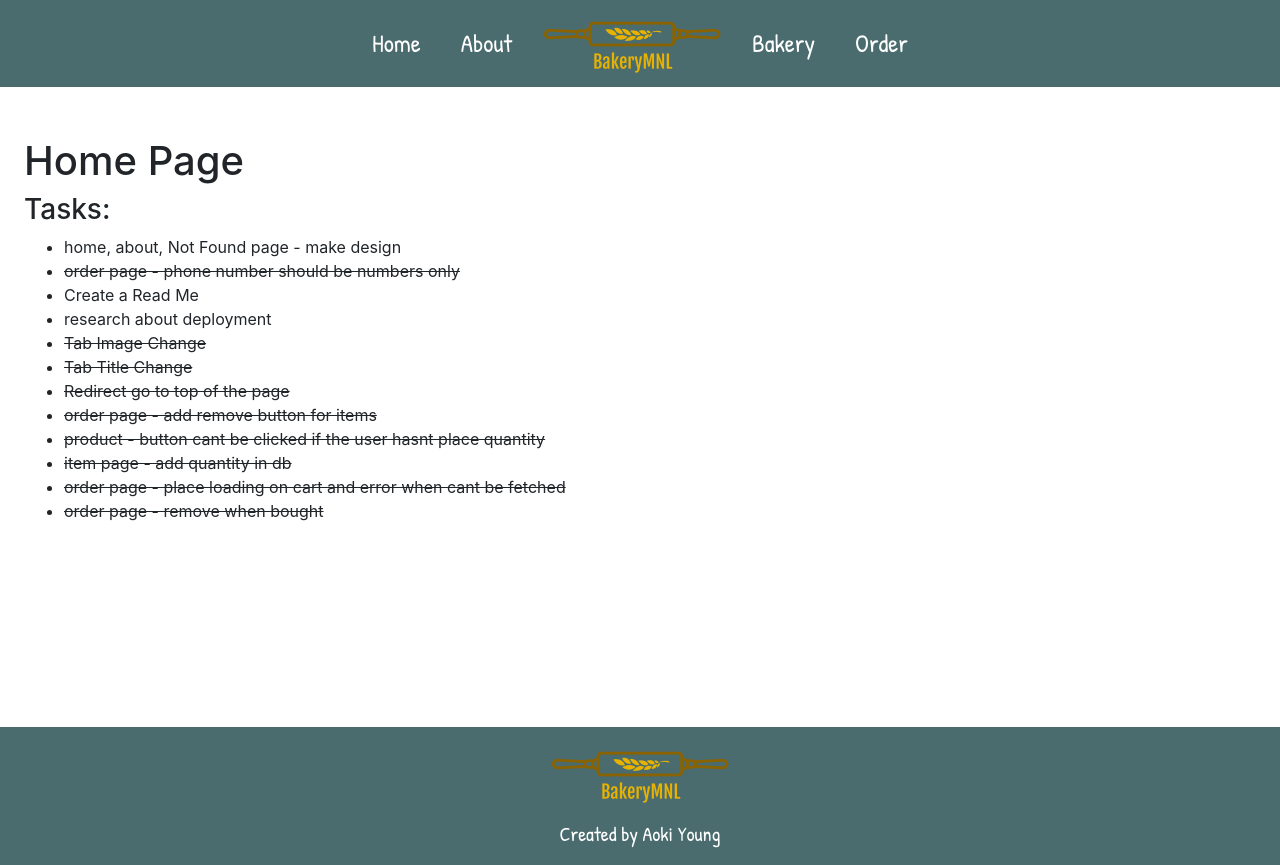
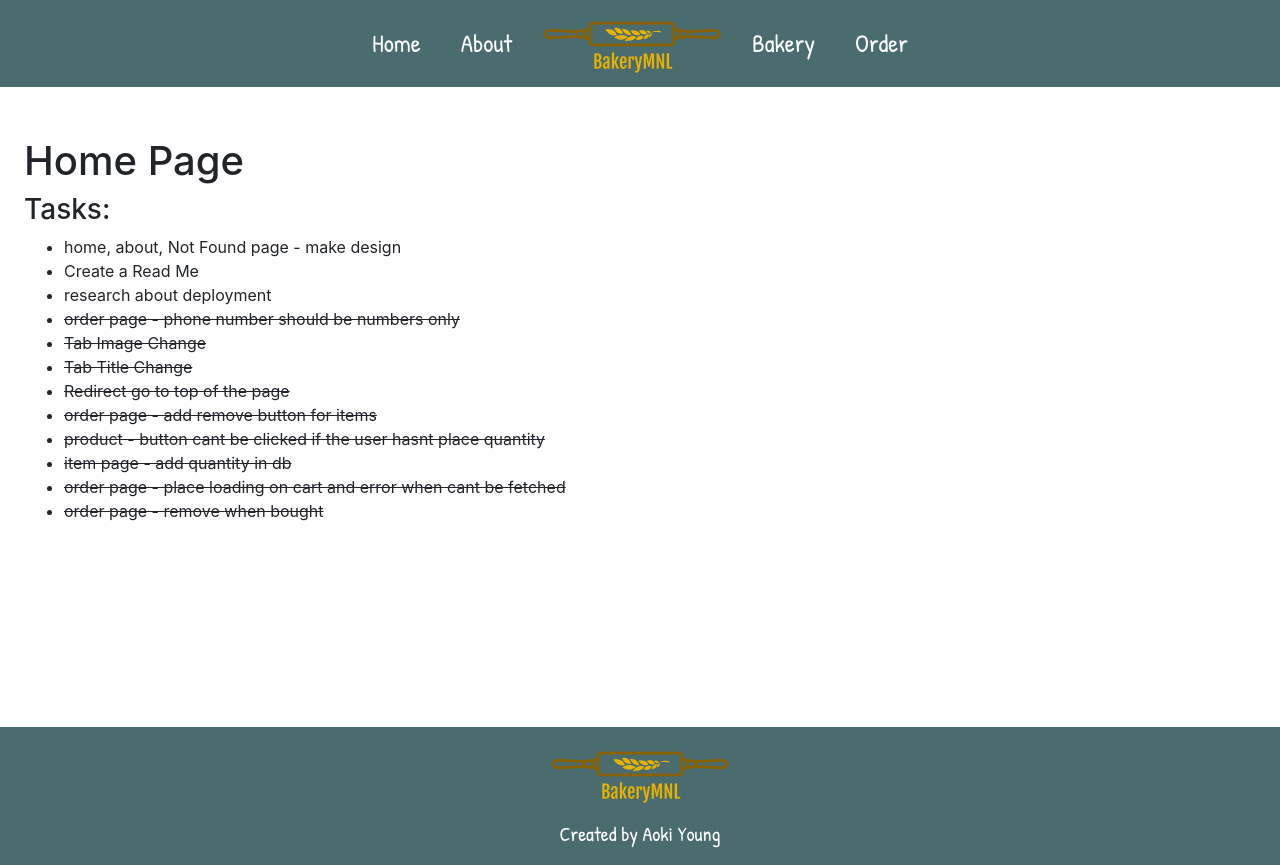
Before and after one commit to michikogo/BakeryMNL, a React (Create React App) app: page / in a window 1280 px wide. Built offline with nearby package versions, Linux system fonts and the light colour scheme.

Commit message:
Update Tasks

```diff
--- a/src/Pages/Home/Home.js
+++ b/src/Pages/Home/Home.js
@@ -13,11 +13,11 @@ const Home = () => {
       <h3>Tasks:</h3>
       <ul>
         <li>home, about, Not Found page - make design</li>
+        <li>Create a Read Me</li>
+        <li>research about deployment</li>
         <li style={{ textDecoration: "line-through" }}>
           order page - phone number should be numbers only
         </li>
-        <li>Create a Read Me</li>
-        <li>research about deployment</li>
         <li style={{ textDecoration: "line-through" }}>Tab Image Change</li>
         <li style={{ textDecoration: "line-through" }}>Tab Title Change</li>
         <li style={{ textDecoration: "line-through" }}>
```
